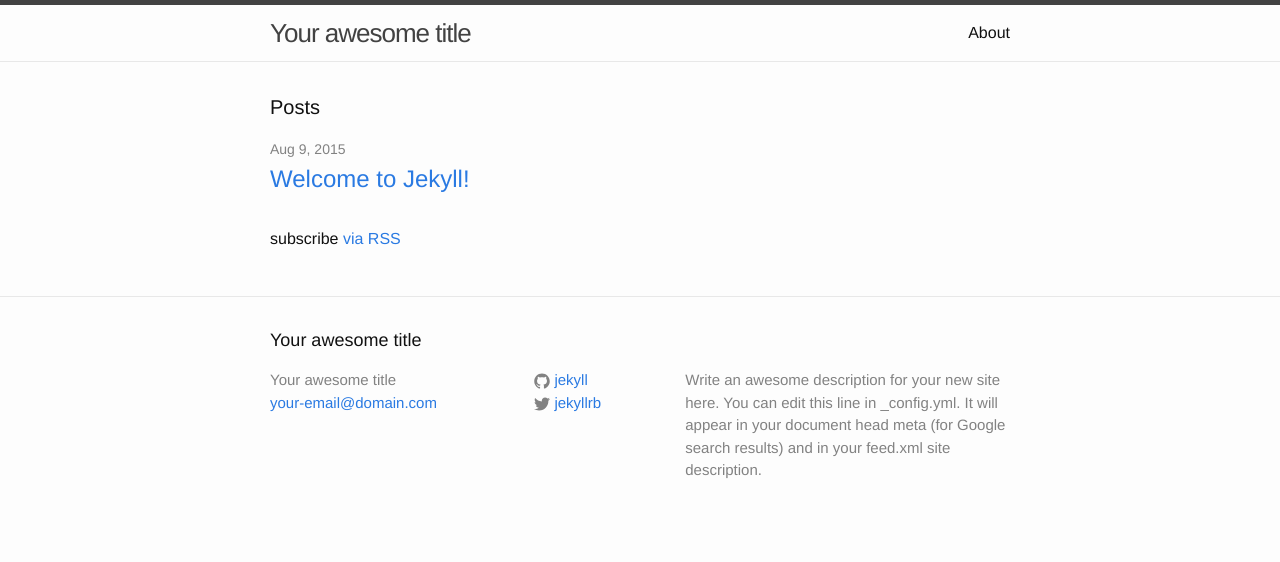
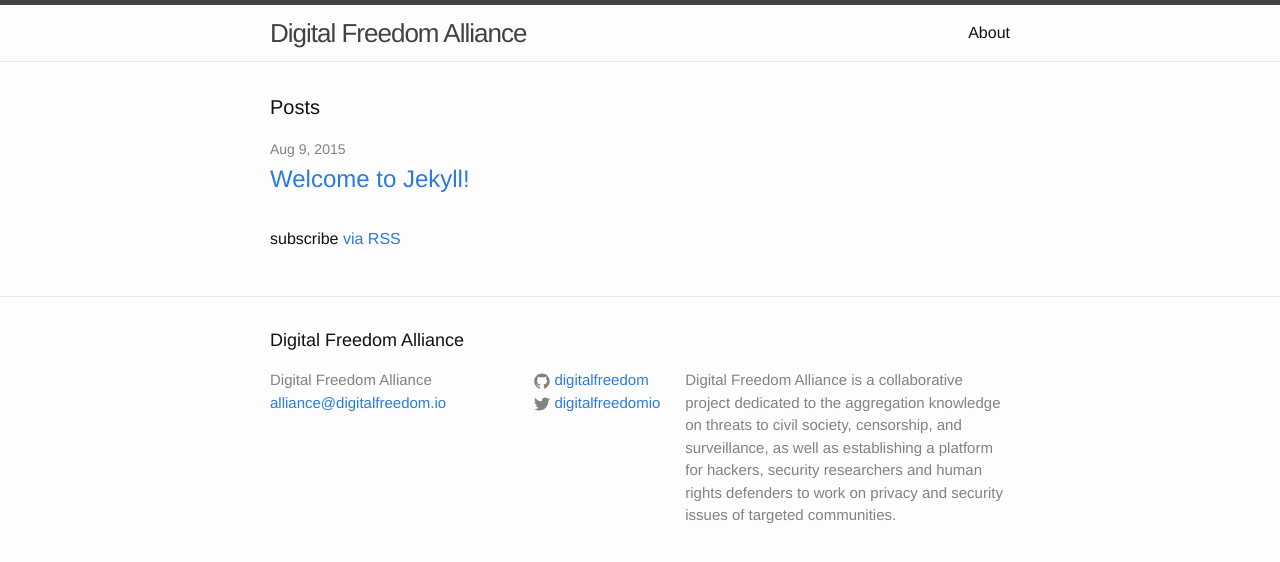
Before and after one commit to digitalfreedom/website, a Jekyll site: the page built from index.html, in a window 1280 px wide. Shown: the top 562 px of the page. Built offline with Jekyll 4.4.1, drawn with Linux system fonts in a browser that asks for light colours.

Commit message:
Updated config

```diff
--- a/_config.yml
+++ b/_config.yml
@@ -1,14 +1,16 @@
 # Site settings
-title: Your awesome title
-email: your-email@domain.com
+title: Digital Freedom Alliance
+email: alliance@digitalfreedom.io
 description: > # this means to ignore newlines until "baseurl:"
-  Write an awesome description for your new site here. You can edit this
-  line in _config.yml. It will appear in your document head meta (for
-  Google search results) and in your feed.xml site description.
-baseurl: "" # the subpath of your site, e.g. /blog/
-url: "http://yourdomain.com" # the base hostname & protocol for your site
-twitter_username: jekyllrb
-github_username:  jekyll
+    Digital Freedom Alliance is a collaborative project dedicated to the
+    aggregation knowledge on threats to civil society, censorship, and
+    surveillance, as well as establishing a platform for hackers, security
+    researchers and human rights defenders to work on privacy and security
+    issues of targeted communities.
+baseurl: "/web/" # the subpath of your site, e.g. /blog/
+url: "http://digitalfreedom.io" # the base hostname & protocol for your site
+twitter_username: digitalfreedomio
+github_username:  digitalfreedom
 
 # Build settings
 markdown: kramdown
```
